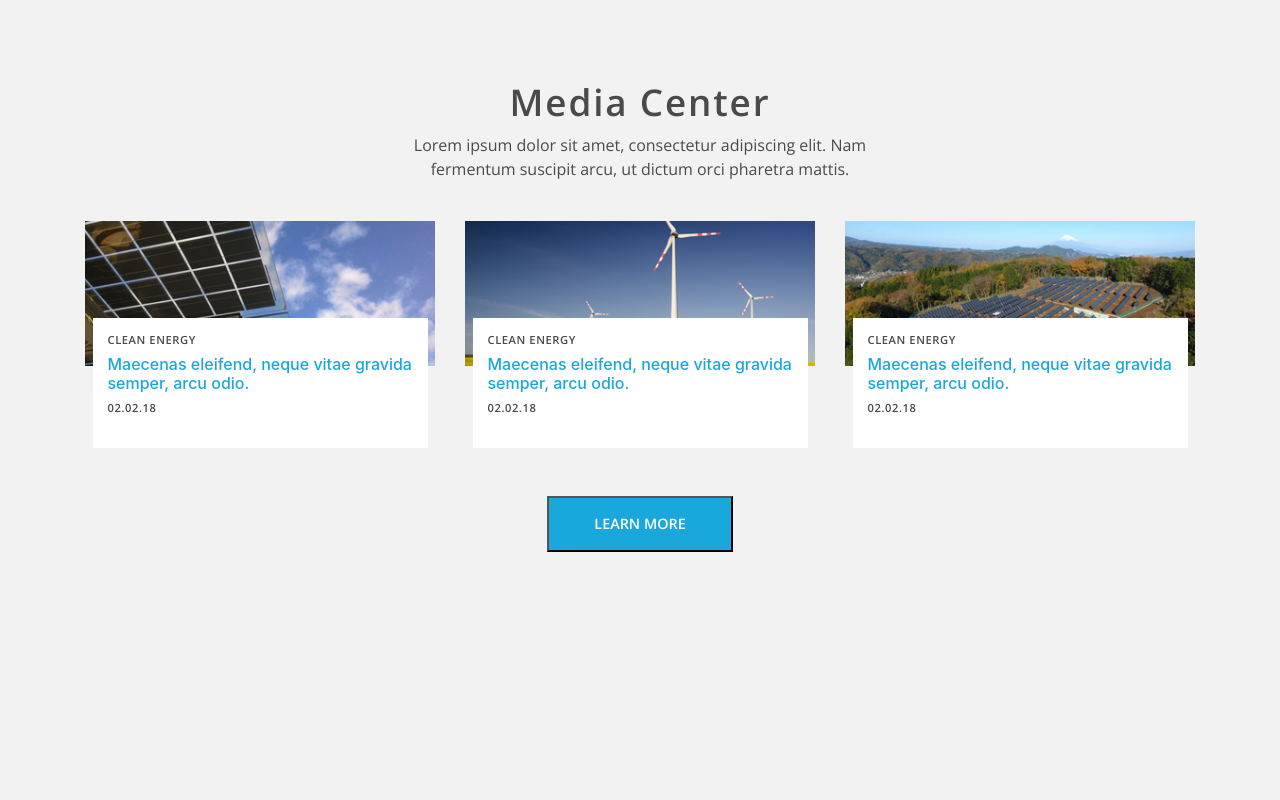
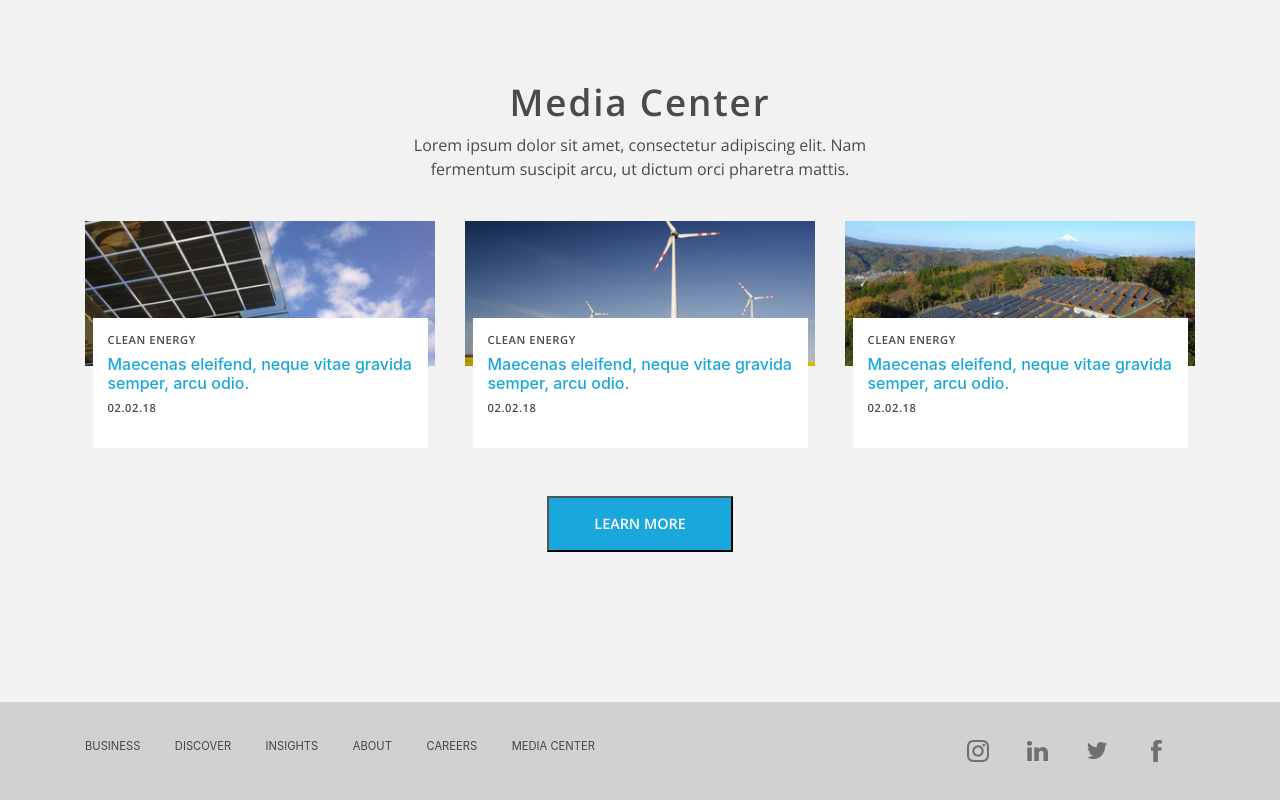
Before and after one commit to zorazky/energySite, a plain HTML site: page index.html in a window 1280 px wide. Shown: the part 2500-3300 px from the top of the page. Before the commit the page ends 3052 px from the top, so only its background shows below. Drawn offline with nearby package versions, Linux system fonts and the light colour scheme.

Commit message:
social icons added

```diff
--- a/index.html
+++ b/index.html
@@ -191,6 +191,34 @@
         </div>
     </div>
 
+    <footer>
+        <div class="container">
+            <div class="row align-middle">
+                    <div class="col-md-9">
+                            <a href="/">Business</a>
+                            <a href="/">Discover</a>
+                            <a href="/">Insights</a>
+                            <a href="/">About</a>
+                            <a href="/">Careers</a>
+                            <a href="/">Media Center</a>
+
+                    </div>
+
+                    <div class="col-md-3">
+                            <img class="socialIco" src="img/ico_insta.png" width="35px" alt="">
+                            <img class="socialIco" src="img/ico_in.png" width="35px" alt="">
+                            <img class="socialIco" src="img/ico_twitter.png" width="35px" alt="">
+                            <img class="socialIco" src="img/ico_face.png" width="35px" alt="">
+
+                    </div>
+
+            </div>
+
+
+        </div>
+
+    </footer>
+
 
     <script src="https://code.jquery.com/jquery-3.3.1.slim.min.js" integrity="sha384-q8i/X+965DzO0rT7abK41JStQIAqVgRVzpbzo5smXKp4YfRvH+8abtTE1Pi6jizo" crossorigin="anonymous"></script>
     <script src="https://cdnjs.cloudflare.com/ajax/libs/popper.js/1.14.6/umd/popper.min.js" integrity="sha384-wHAiFfRlMFy6i5SRaxvfOCifBUQy1xHdJ/yoi7FRNXMRBu5WHdZYu1hA6ZOblgut" crossorigin="anonymous"></script>
--- a/styles/main.css
+++ b/styles/main.css
@@ -152,3 +152,26 @@ h5 {
 .postBox a:hover {
     text-decoration: none;
 }
+
+footer {
+    margin-top:150px;
+    padding-top: 30px;
+    padding-bottom: 30px;
+    background-color: #d2d0d0;
+}
+
+footer a {
+
+    color: #474646;
+    text-transform: uppercase;
+    font-size: .7em;
+    margin-right:30px;
+}
+
+.socialIco {
+    margin-left:20px;
+}
+
+#socialSection {
+    float: right;
+}
```
Also changed, not shown: img/ico_face.png (added), img/ico_in.png (added), img/ico_insta.png (added), img/ico_twitter.png (added).
